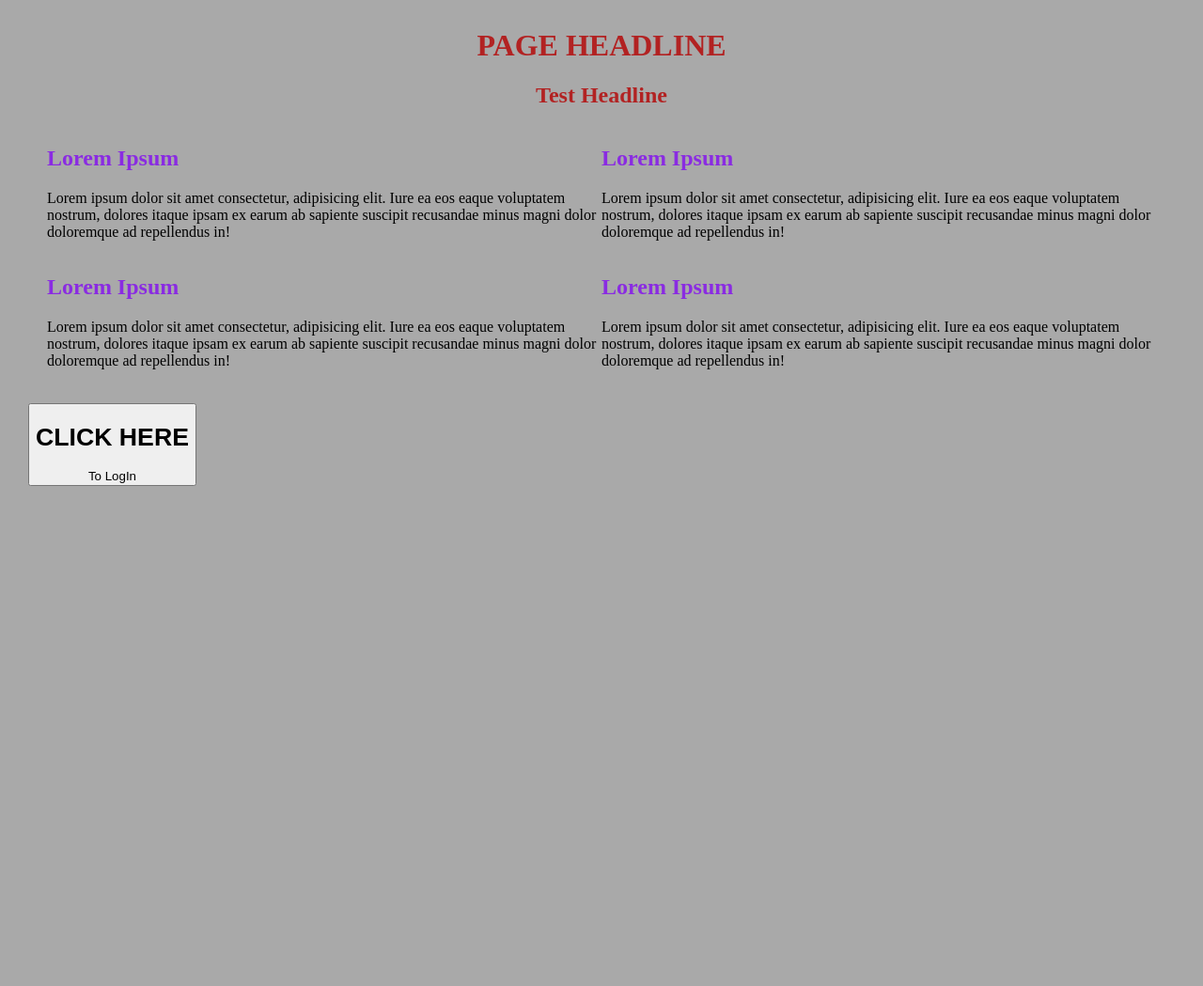
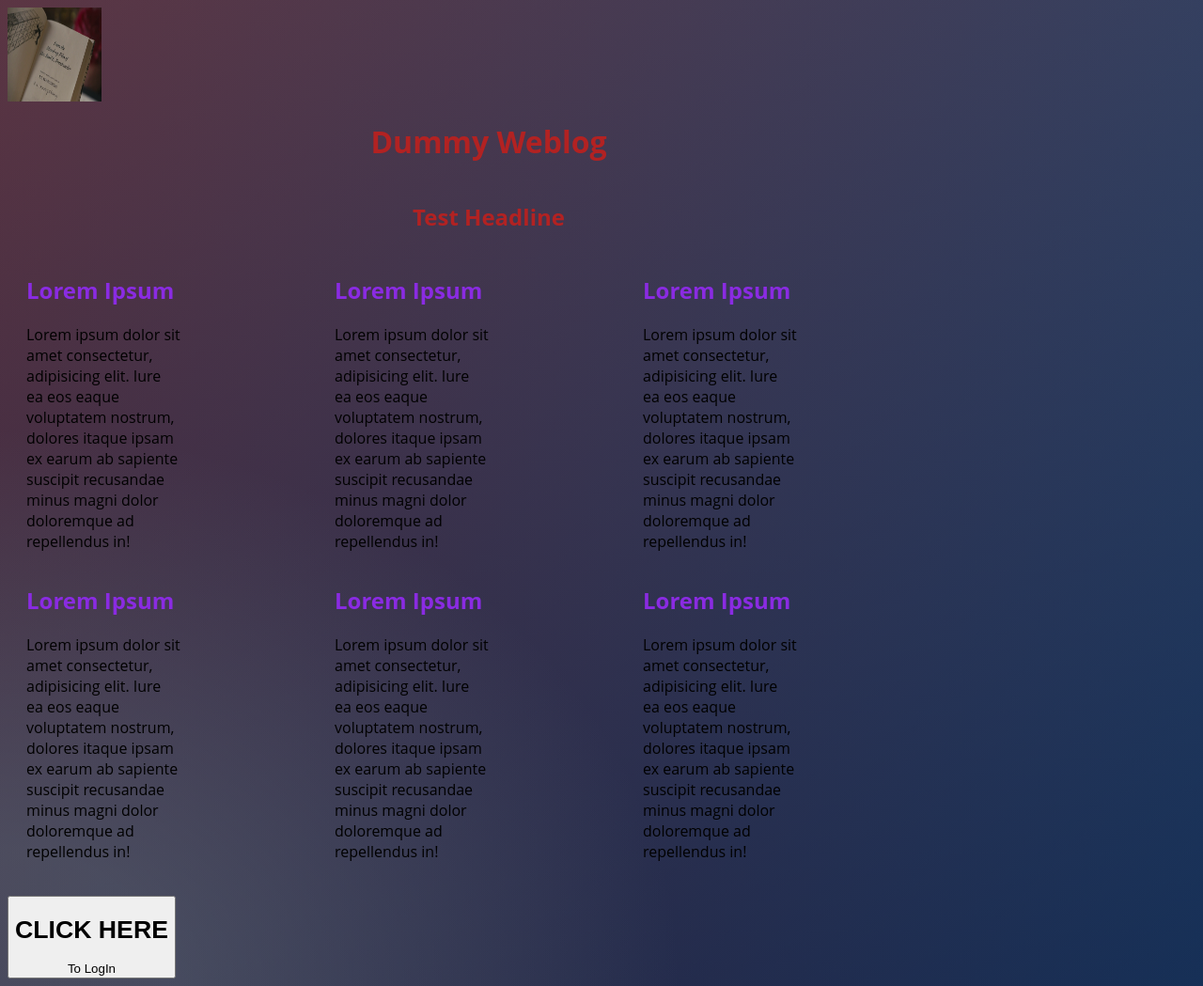
Before and after one commit to Bryscar20/python_curriculum, a Flask app: page / in a window 1280 px wide. Shown: the whole page at 94% size. Before the commit the page ends 517 px from the top, so only its background shows below. Run offline with Flask 2, Linux system fonts and the light colour scheme.

Commit message:
index bgroundmod#1

```diff
--- a/login/Templates/index.html
+++ b/login/Templates/index.html
@@ -1,41 +1,80 @@
 <!DOCTYPE html>
 
 <html>
+
 <head>
     <title>Dummy welcome page</title>
-        <link rel="stylesheet" id="styles"  href="{{ url_for('static', filename='css/index.css') }}" />
+    <link rel="stylesheet" id="styles" href="{{ url_for('static', filename='css/index.css') }}" />
 </head>
+
 <body>
-        <div class="headline" style=" color: firebrick;
+    <div class="headline" style="display: grid; color: firebrick;grid-template-columns: 1fr span;grid-template-rows: auto;
         text-align: center;
         font-weight: bolder;">
-            <h1>PAGE HEADLINE</h1>
+        <img src="{{ url_for('static', filename='img/1.png') }}" alt="Logo" width="100px" height="100px">
+        <h1>Dummy Weblog</h1>
         <h2>Test Headline</h2>
     </div>
-        <div class="wrapper" style="display: grid; grid-template-columns: 1fr 1fr; grid-template-rows: repeat(min-width, 800px 1fr); margin: 5px 20px 20px 20px;">
+    <div class="wrapper"
+        style="display: grid; grid-template-columns: 1fr 1fr 1fr; grid-template-rows: repeat(min-width, 800px 1fr); margin: 5px 20px 20px 20px;">
         <div class="one">
-                <strong><h2 style="color: blueviolet">Lorem Ipsum</h2></strong>
-                <p>Lorem ipsum dolor sit amet consectetur, adipisicing elit. Iure ea eos eaque voluptatem nostrum, dolores itaque ipsam ex earum ab sapiente suscipit recusandae minus magni dolor doloremque ad repellendus in!</p>
+            <strong>
+                <h2 style="color: blueviolet">Lorem Ipsum</h2>
+            </strong>
+            <p>Lorem ipsum dolor sit amet consectetur, adipisicing elit. Iure ea eos eaque voluptatem nostrum, dolores
+                itaque ipsam ex earum ab sapiente suscipit recusandae minus magni dolor doloremque ad repellendus in!
+            </p>
         </div>
         <div class="two">
-                <strong><h2 style="color: blueviolet">Lorem Ipsum</h2></strong>
-                <p>Lorem ipsum dolor sit amet consectetur, adipisicing elit. Iure ea eos eaque voluptatem nostrum, dolores itaque ipsam ex earum ab sapiente suscipit recusandae minus magni dolor doloremque ad repellendus in!</p>
+            <strong>
+                <h2 style="color: blueviolet">Lorem Ipsum</h2>
+            </strong>
+            <p>Lorem ipsum dolor sit amet consectetur, adipisicing elit. Iure ea eos eaque voluptatem nostrum, dolores
+                itaque ipsam ex earum ab sapiente suscipit recusandae minus magni dolor doloremque ad repellendus in!
+            </p>
         </div>
         <div class="three">
-                <strong><h2 style="color: blueviolet">Lorem Ipsum</h2></strong>
-                <p>Lorem ipsum dolor sit amet consectetur, adipisicing elit. Iure ea eos eaque voluptatem nostrum, dolores itaque ipsam ex earum ab sapiente suscipit recusandae minus magni dolor doloremque ad repellendus in!</p>
+            <strong>
+                <h2 style="color: blueviolet">Lorem Ipsum</h2>
+            </strong>
+            <p>Lorem ipsum dolor sit amet consectetur, adipisicing elit. Iure ea eos eaque voluptatem nostrum, dolores
+                itaque ipsam ex earum ab sapiente suscipit recusandae minus magni dolor doloremque ad repellendus in!
+            </p>
         </div>
         <div class="four">
-                <strong><h2 style="color: blueviolet">Lorem Ipsum</h2></strong>
-                <p>Lorem ipsum dolor sit amet consectetur, adipisicing elit. Iure ea eos eaque voluptatem nostrum, dolores itaque ipsam ex earum ab sapiente suscipit recusandae minus magni dolor doloremque ad repellendus in!</p>
+            <strong>
+                <h2 style="color: blueviolet">Lorem Ipsum</h2>
+            </strong>
+            <p>Lorem ipsum dolor sit amet consectetur, adipisicing elit. Iure ea eos eaque voluptatem nostrum, dolores
+                itaque ipsam ex earum ab sapiente suscipit recusandae minus magni dolor doloremque ad repellendus in!
+            </p>
+        </div>
+        <div class="five">
+            <strong>
+                <h2 style="color: blueviolet">Lorem Ipsum</h2>
+            </strong>
+            <p>Lorem ipsum dolor sit amet consectetur, adipisicing elit. Iure ea eos eaque voluptatem nostrum, dolores
+                itaque ipsam ex earum ab sapiente suscipit recusandae minus magni dolor doloremque ad repellendus in!
+            </p>
+        </div>
+        <div class="six">
+            <strong>
+                <h2 style="color: blueviolet">Lorem Ipsum</h2>
+            </strong>
+            <p>Lorem ipsum dolor sit amet consectetur, adipisicing elit. Iure ea eos eaque voluptatem nostrum, dolores
+                itaque ipsam ex earum ab sapiente suscipit recusandae minus magni dolor doloremque ad repellendus in!
+            </p>
         </div>
     </div>
     <div class="button" style="display: grid">
         <div>
             <form action="{{ url_for('login', filename='login.html') }}">
-                    <button type="submit"><h1>CLICK HERE</h1>To LogIn</button>
+                <button type="submit">
+                    <h1>CLICK HERE</h1>To LogIn
+                </button>
             </form>
         </div>
     </div>
 </body>
+
 </html>
--- a/login/static/css/index.css
+++ b/login/static/css/index.css
@@ -1,6 +1,14 @@
 body {
-    background-color: darkgrey;
-    margin: 30px 30px 30px 30px;
+    width: 80%;
+    height:80%;
+    font-family: 'Open Sans', sans-serif;
+    background: #092756;
+    background: -moz-radial-gradient(0% 100%, ellipse cover, rgba(104,128,138,.4) 10%,rgba(138,114,76,0) 40%),-moz-linear-gradient(top,  rgba(57,173,219,.25) 0%, rgba(42,60,87,.4) 100%), -moz-linear-gradient(-45deg,  #670d10 0%, #092756 100%);
+    background: -webkit-radial-gradient(0% 100%, ellipse cover, rgba(104,128,138,.4) 10%,rgba(138,114,76,0) 40%), -webkit-linear-gradient(top,  rgba(57,173,219,.25) 0%,rgba(42,60,87,.4) 100%), -webkit-linear-gradient(-45deg,  #670d10 0%,#092756 100%);
+    background: -o-radial-gradient(0% 100%, ellipse cover, rgba(104,128,138,.4) 10%,rgba(138,114,76,0) 40%), -o-linear-gradient(top,  rgba(57,173,219,.25) 0%,rgba(42,60,87,.4) 100%), -o-linear-gradient(-45deg,  #670d10 0%,#092756 100%);
+    background: -ms-radial-gradient(0% 100%, ellipse cover, rgba(104,128,138,.4) 10%,rgba(138,114,76,0) 40%), -ms-linear-gradient(top,  rgba(57,173,219,.25) 0%,rgba(42,60,87,.4) 100%), -ms-linear-gradient(-45deg,  #670d10 0%,#092756 100%);
+    background: -webkit-radial-gradient(0% 100%, ellipse cover, rgba(104,128,138,.4) 10%,rgba(138,114,76,0) 40%), linear-gradient(to bottom,  rgba(57,173,219,.25) 0%,rgba(42,60,87,.4) 100%), linear-gradient(135deg,  #670d10 0%,#092756 100%);
+    filter: progid:DXImageTransform.Microsoft.gradient( startColorstr='#3E1D6D', endColorstr='#092756',GradientType=1 );
 }
 
 .headline {
@@ -9,7 +17,7 @@ body {
     font-weight: bolder;
 }
 
-.wrapper {
+.wrapper p {
     display: grid;
     grid-template-columns: 1fr 1fr;
 }
```
Also changed, not shown: login/static/img/1.png (added). Lines whose indentation alone changed are shown as unchanged.
